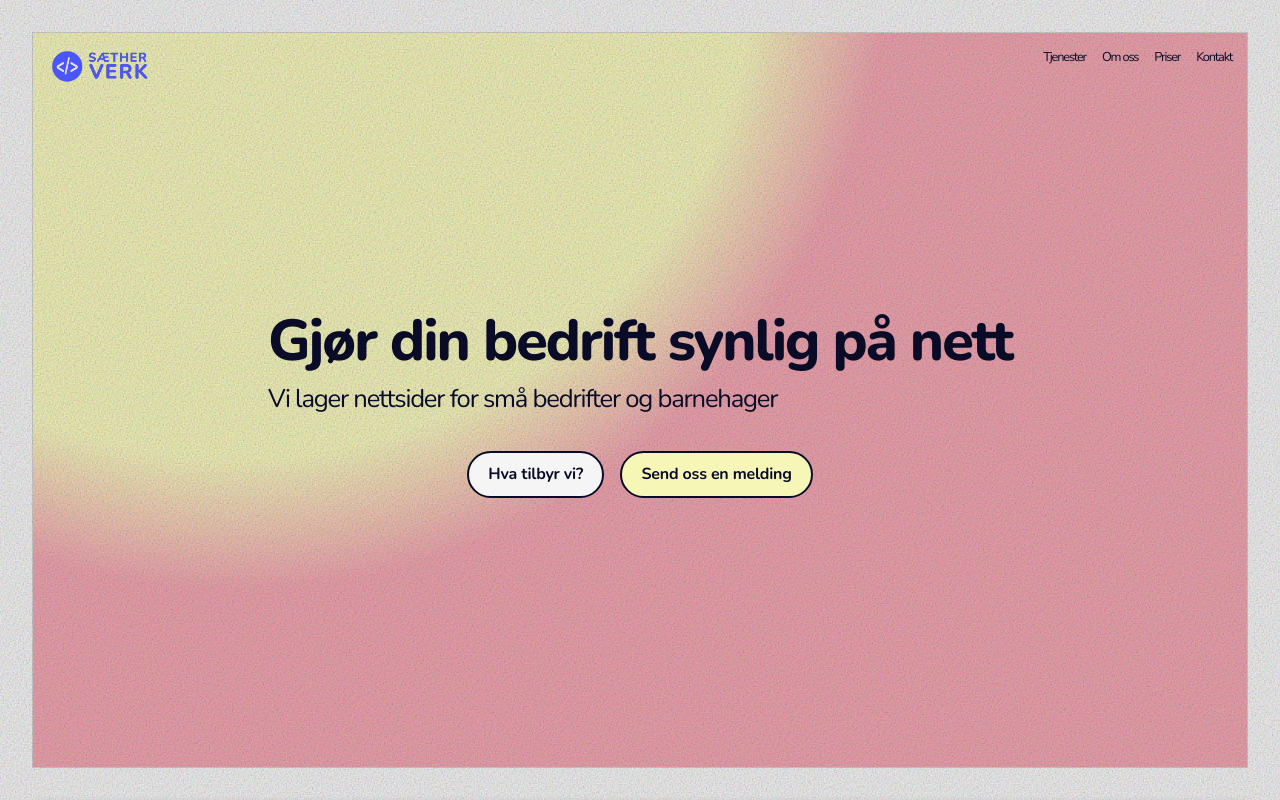
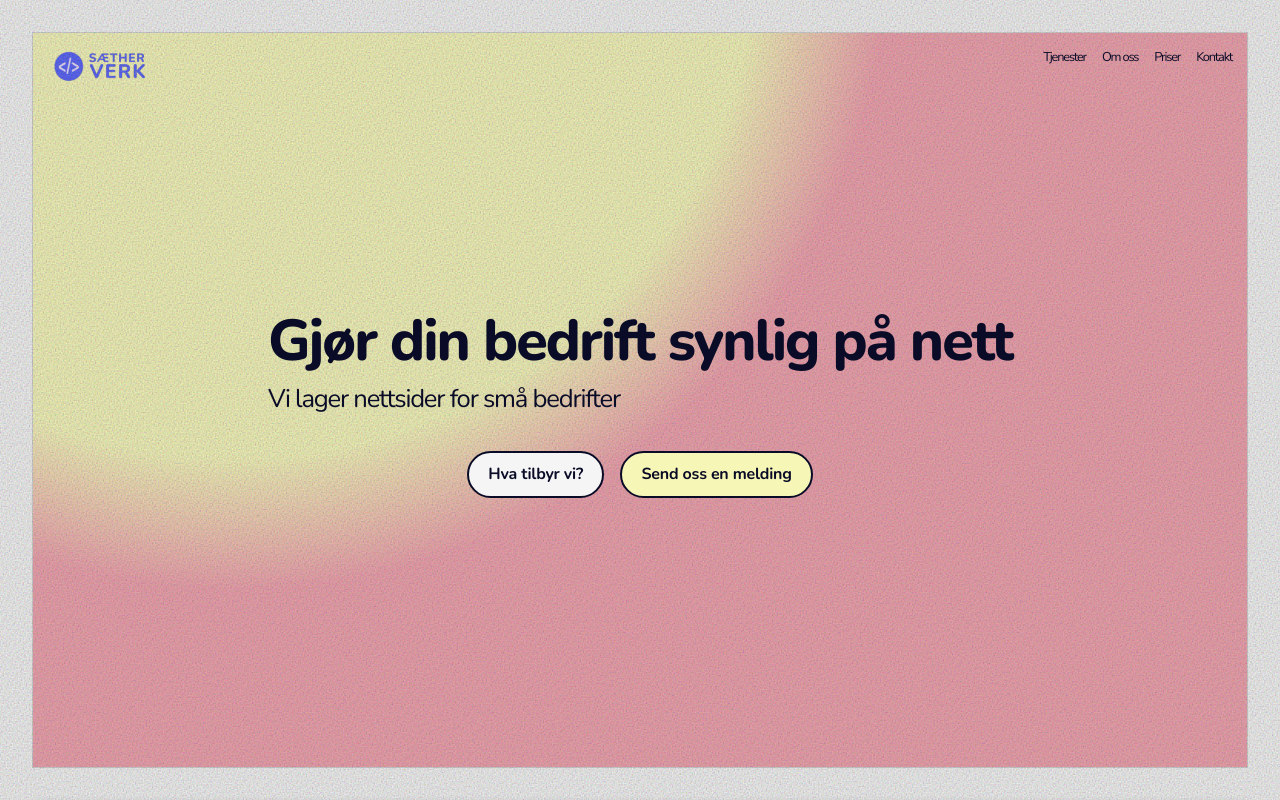
Before and after one commit to sitsae/verk, a React (Vite) app: page / in a window 1280 px wide. Shown: the top 800 px of the page. Built offline with nearby package versions, Linux system fonts and the light colour scheme.

Commit message:
fix: remove redundant text from Hero component description

```diff
--- a/src/components/Hero.tsx
+++ b/src/components/Hero.tsx
@@ -60,7 +60,7 @@ export default function Hero() {
 
           <div>
             <h1>Gjør din bedrift synlig på nett</h1>
-            <p>Vi lager nettsider for små bedrifter og barnehager</p>
+            <p>Vi lager nettsider for små bedrifter</p>
           </div>
           <div id="hero-buttons">
             <button
```
